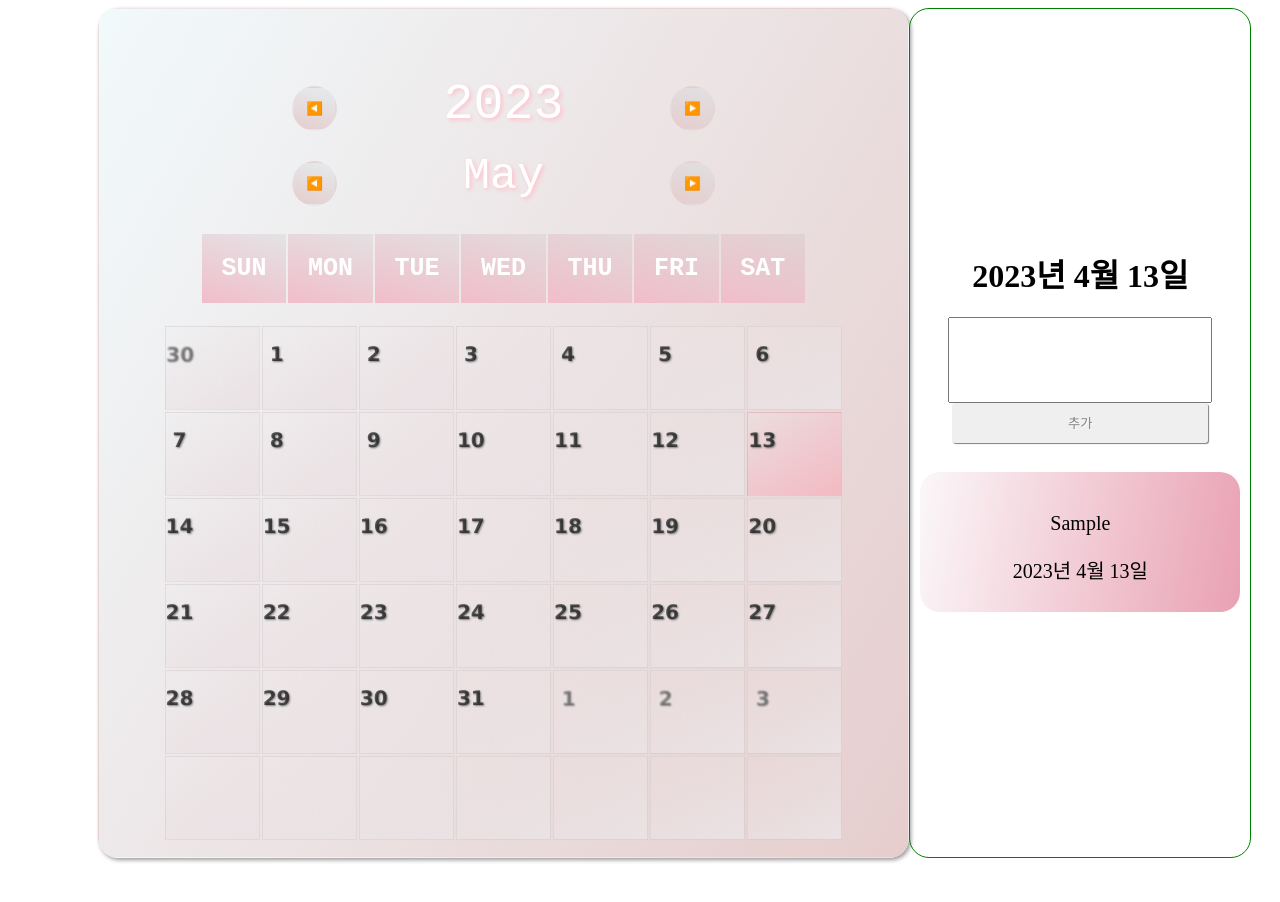
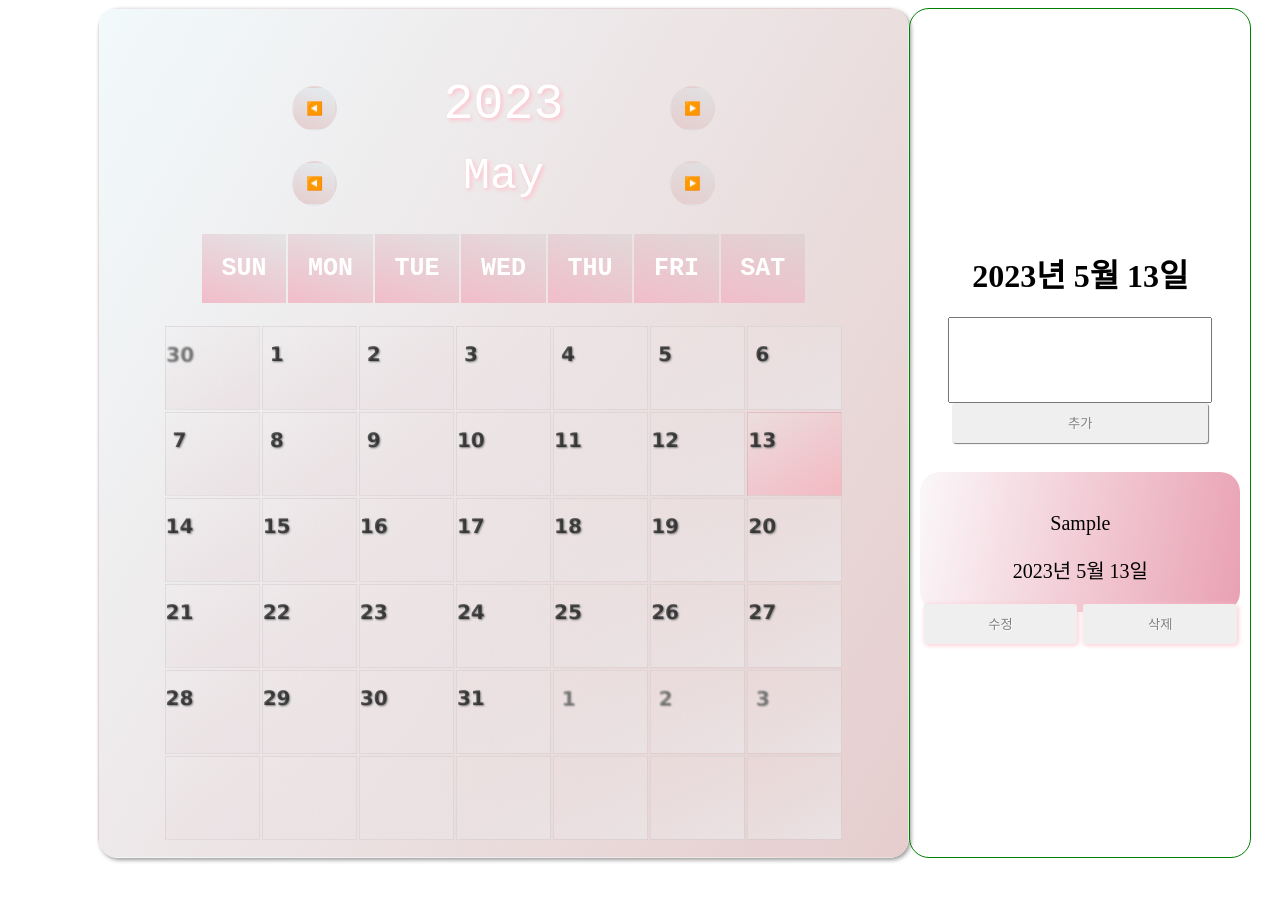
Before and after one commit to minsun0714/Diet_Diary_App, a React (Create React App) app: page / in a window 1280 px wide. Both pictures are taken after typing "Sample" into the empty fields and a click on the button "추가". Shown: the top 902 px of the page. Built offline with nearby package versions, Linux system fonts and the light colour scheme.

Commit message:
🎨 수정, 삭제 버튼 주석 해제

```diff
--- a/src/components/ToDos/ToDoCards.tsx
+++ b/src/components/ToDos/ToDoCards.tsx
@@ -122,16 +122,18 @@ function ToDoCards({ currentDate }: ICurrentDate) {
 
   return (
     <CardsWrapper>
-      <h1>{`${currentDate.year}년 ${currentDate.month}월 ${currentDate.date}일`}</h1>
+      <h1>{`${currentDate.year}년 ${currentDate.month + 1}월 ${
+        currentDate.date
+      }일`}</h1>
       <Input value={memo} onChange={onChange}></Input>
       <AddBtn onClick={handleAddMemo}>추가</AddBtn>
       <Cards>
         {currentList.map((memo: ToDo) => (
           <Card key={memo.id}>
             {memo.text}
-            <p>{`${memo.year}년 ${memo.month}월 ${memo.date}일`}</p>
-            {/* <Btn onClick={() => handleUpdate(memo.id)}>수정</Btn>
-            <Btn onClick={() => handleDelete(memo.id)}>삭제</Btn> */}
+            <p>{`${memo.year}년 ${memo.month + 1}월 ${memo.date}일`}</p>
+            <Btn onClick={() => handleUpdate(memo.id)}>수정</Btn>
+            <Btn onClick={() => handleDelete(memo.id)}>삭제</Btn>
           </Card>
         ))}
       </Cards>
```
